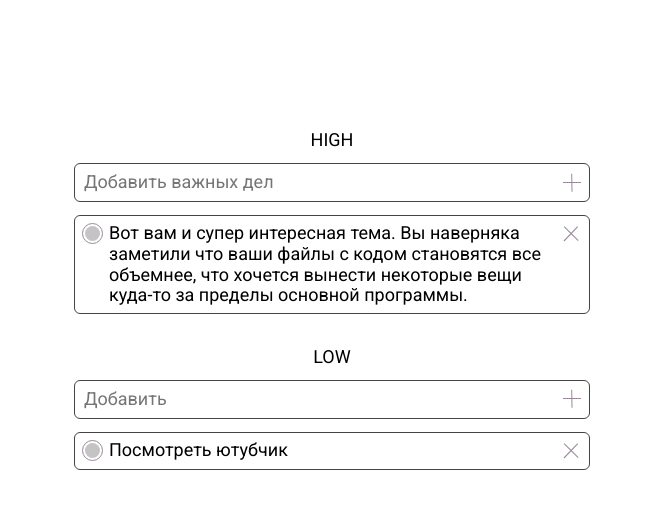
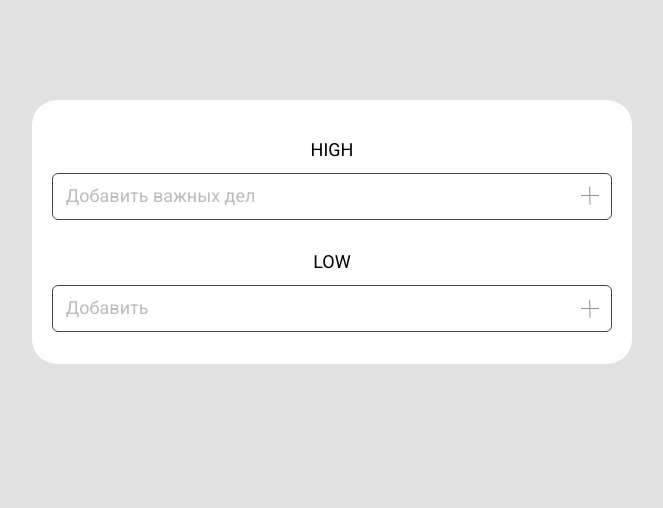
Before and after one commit to ramusee/To_Do_UI, a plain HTML site: page index.html in a window 1280 px wide. Shown: the whole page, without its empty margins (308-971 px from the left). Drawn offline with nearby package versions, Linux system fonts and the light colour scheme.

Commit message:
Добавил значительную часть функций. Осталось настроить метод submit и text content

```diff
--- a/css/style.css
+++ b/css/style.css
@@ -1,37 +1,45 @@
 body {
   font-family: "Roboto", sans-serif;
   font-size: 18px;
+  background-color: #e1e1e1;
 }
 .todo {
   display: flex;
   flex-direction: column;
-  align-items: center;
   margin: 0 auto;
   margin-top: 100px;
-  padding: 10px;
-  max-width: 500px;
+  padding: 20px;
+  max-width: 600px;
+  min-width: 300px;
   background-color: #fff;
+  border-radius: 25px;
+  box-sizing: border-box;
 }
-.section-priority {
+.priority {
   display: flex;
   flex-direction: column;
   align-items: center;
 }
-.section-priority__title {
+.priority__title {
   margin-top: 20px;
   text-transform: uppercase;
 }
-.add-task {
+.todo__add-task {
   display: flex;
   align-items: center;
   flex-grow: 1;
-  width: 500px;
+  width: 100%;
   border: 1px solid #444444;
   border-radius: 6px;
   margin: 0.7em 0;
-  padding: .4em;
+  padding: .6em;
+  box-sizing: border-box;
 }
-.task {
+.todo__tasks {
+  width: 100%;
+  box-sizing: border-box;
+}
+.todo__task {
   display: flex;
   align-items: flex-start;
   justify-content: space-between;
@@ -39,20 +47,24 @@ body {
   border: 1px solid #444;
   border-radius: 6px;
   width: 100%;
-  padding: .4em;
+  padding: .6em;
   margin-bottom: 0.7em;
 }
 .task__text {
   margin: 0;
   padding-left: 1.5em;
+  word-break: break-all;
 }
-.input-control {
+.todo__task-value {
   display: block;
-  width: 100%;
+  width: 600px;
   border: none;
   outline: none;
   font-size: 1em;
   overflow: hidden;
+}
+.todo__task-value::placeholder {
+  color: #BBBBBB;
 }
 .button {
   display: flex;
@@ -64,7 +76,12 @@ body {
   margin: 0;
   padding: 0;
 }
-
+.button_add:hover {
+  opacity: 0.5;
+}
+.button_del:hover {
+  opacity: 0.5;
+}
 .img_del {
   transform: rotate(45deg);
   margin: 0;
@@ -83,12 +100,12 @@ body {
 }
 .task__checkbox {
   position: absolute;
-  background-image: url(../img/Ellipse\ 2.svg);
+  background-image: url(../images/Ellipse\ 2.svg);
   background-repeat: no-repeat;
   min-width: 1.2em;
   height: 1.2em;
   z-index: 1;
 }
 .task__check-input:checked + .task__checkbox {
-  background-image: url(../img/Group\ 7.svg);
+  background-image: url(../images/Group\ 7.svg);
 }
--- a/index.html
+++ b/index.html
@@ -1,5 +1,5 @@
 <!DOCTYPE html>
-<html lang="en">
+<html lang="ru">
 
 <head>
   <meta charset="UTF-8">
@@ -13,35 +13,25 @@
 
 <body>
   <div class="todo">
-    <section class="section-priority">
-      <span class="section-priority__title">high</span>
-      <form action="" class="add-task">
-        <input type="text" class="input-control" placeholder='Добавить важных дел'>
-        <button class="button button_add" type="button"><img src="/img/close-icon.svg" alt="add" class="img_add"></button>
+    <section class="priority priority_high">
+      <span class="priority__title">high</span>
+      <form action="" class="todo__add-task" onsubmit="return false">
+        <input type="text" class="todo__task-value" placeholder='Добавить важных дел'>
+        <button class="button button_add" type="button"><img src="/images/close-icon.svg" alt="add"
+            class="img_add"></button>
       </form>
-      <div class="task">
-        <input class="task__check-input" type="checkbox" checked>
-        <span class="task__checkbox"></span>
-        <p class="task__text">Вот вам и супер интересная тема.
-          Вы наверняка заметили что ваши файлы с кодом становятся все объемнее, что хочется вынести некоторые вещи
-          куда-то за пределы основной программы.</p>
-        <button type="button" class="button button_del"><img src="/img/close-icon.svg" alt="delete" class="img_del"></button>
-      </div>
+      <div class="todo__tasks todo__tasks_high"></div>
     </section>
-    <section class="section-priority">
-      <span class="section-priority__title">low</span>
-      <form action="" class="add-task">
-        <input type="text" class="input-control" placeholder='Добавить'>
-        <button class="button button_add" type="button"><img src="/img/close-icon.svg" alt="add"></button>
+    <section class="priority priority_low">
+      <span class="priority__title">low</span>
+      <form action="" class="todo__add-task" onsubmit="return false">
+        <input type="text" class="todo__task-value" placeholder='Добавить'>
+        <button class="button button_add" type="button"><img src="/images/close-icon.svg" alt="add"></button>
       </form>
-      <div class="task">
-        <input class="task__check-input" type="checkbox" checked>
-        <span class="task__checkbox"></span>
-        <p class="task__text">Посмотреть ютубчик</p>
-        <button type="button" class="button button_del"><img src="/img/close-icon.svg" alt="delete" class="img_del"></button>
-      </div>
+      <div class="todo__tasks todo__tasks_low"></div>
     </section>
   </div>
+  <script src="js/view.js"></script>
 </body>
 
 </html>
--- a/js/view.js
+++ b/js/view.js
@@ -1,4 +1,48 @@
 const elements = {
-  btnAdd: document.querySelectorAll('.button_add'),
-  btnDel: document.querySelectorAll('.button_del'),
+  sectionHigh: document.querySelector('.priority_high'),
+  sectionLow: document.querySelector('.priority_low'),
+  tasksHigh: document.querySelector('.todo__tasks_high'),
+  tasksLow: document.querySelector('.todo__tasks_low'),
 }
+elements.sectionHigh.children[1][1].addEventListener('click', addTaskHigh)
+elements.sectionLow.children[1][1].addEventListener('click', addTaskLow)
+function addTaskHigh() {
+  const inputValue = elements.sectionHigh.children[1][0].value
+  if (inputValue !== '') {
+    elements.tasksHigh.insertAdjacentHTML(
+      'afterbegin',
+      `<div class="todo__task">
+      <input class="task__check-input" type="checkbox">
+      <span class="task__checkbox"></span>
+      <p class="task__text">${inputValue}</p>
+      <button type="button" class="button button_del"><img src="/images/close-icon.svg" alt="delete" class="img_del"></button>
+      </div>`
+    )
+    const removeBtns = document.querySelectorAll('.button_del')
+    for (let btn of removeBtns) {
+      const task = btn.parentElement
+      btn.addEventListener('click', () => task.remove())
+    }
+  }
+  const input = elements.sectionHigh.children[1][0]
+  console.log(input)
+}
+function addTaskLow() {
+  const inputValue = elements.sectionLow.children[1][0].value
+  if (inputValue !== '') {
+    elements.tasksLow.insertAdjacentHTML(
+      'afterbegin',
+      `<div class="todo__task">
+      <input class="task__check-input" type="checkbox">
+      <span class="task__checkbox"></span>
+      <p class="task__text">${inputValue}</p>
+      <button type="button" class="button button_del"><img src="/images/close-icon.svg" alt="delete" class="img_del"></button>
+      </div>`
+    )
+    const removeBtns = document.querySelectorAll('.button_del')
+    for (let btn of removeBtns) {
+      const task = btn.parentElement
+      btn.addEventListener('click', () => task.remove())
+    }
+  }
+}
```
Also changed, not shown: images/Ellipse 2.svg (renamed from img/Ellipse 2.svg), images/Group 7.svg (renamed from img/Group 7.svg), images/close-icon.svg (renamed from img/close-icon.svg).
